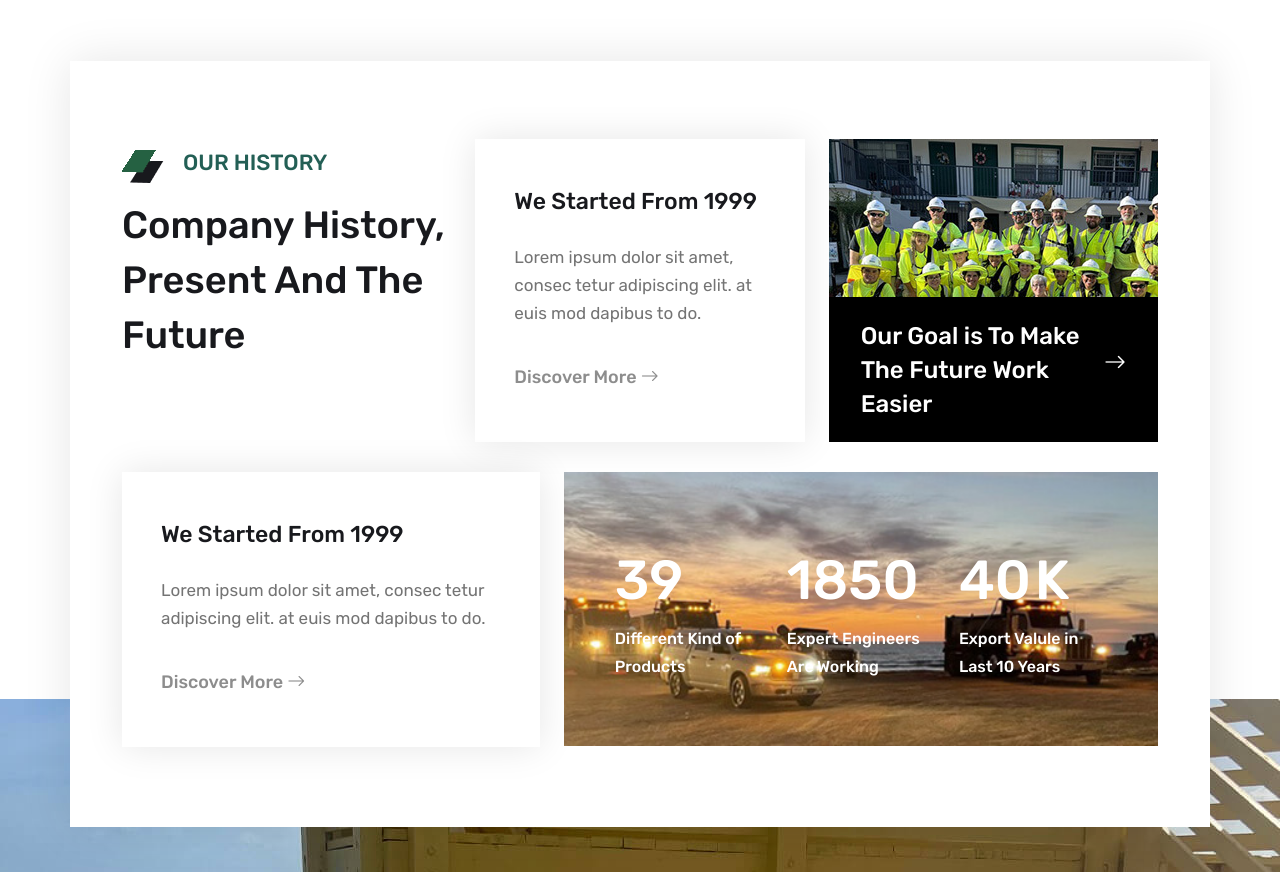
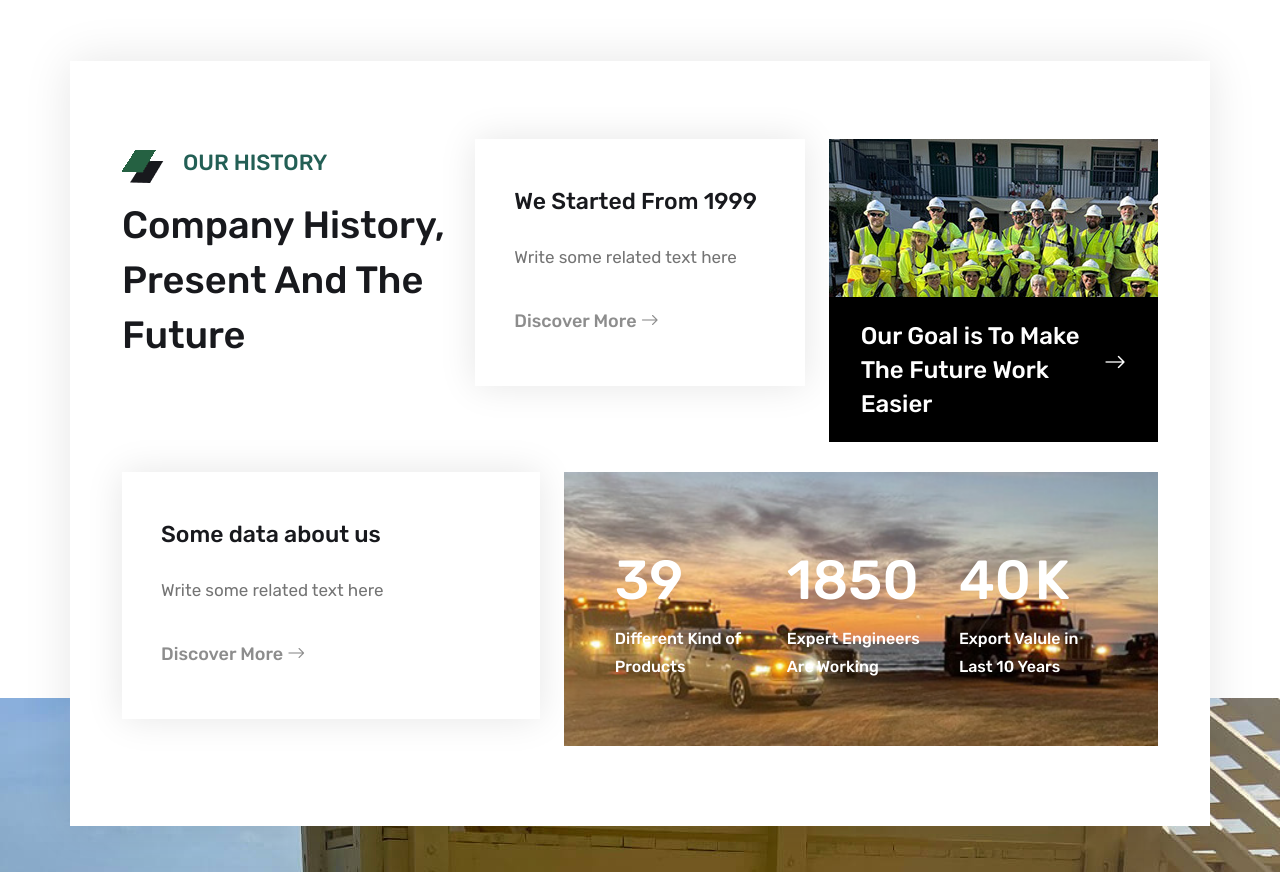
Before and after one commit to jdcardenasBrock/newbrockmlc, a PHP site: page / in a window 1280 px wide. Shown: the part 1176-2048 px from the top of the page. Run offline with PHP 8.4, Linux system fonts and the light colour scheme; some libraries are stand-ins or nearby versions.

Commit message:
ajustes contenido seccion 2 home

```diff
--- a/index.php
+++ b/index.php
@@ -402,9 +402,9 @@
 				<div class="col-lg-4 col-md-6">
 					<div class="history-single-box">
 						<div class="history-content">
-							<h4><a href="#">We Started From 1999</a></h4>
-							<p>Lorem ipsum dolor sit amet, consec tetur adipiscing elit. at euis mod dapibus to do.</p>
-							<a href="#">Discover More <i class="bi bi-arrow-right"></i></a>
+							<h4><a href="contact.php">We Started From 1999</a></h4>
+							<p>Write some related text here</p>
+							<a href="contact.php">Discover More <i class="bi bi-arrow-right"></i></a>
 						</div>
 					</div>
 				</div>
@@ -414,10 +414,10 @@
 							<img src="assets/images/home/Home_10-Our History1.jpg" alt="">
 							<div class="history-items-content">
 								<div class="history-text">
-									<h4><a href="#">Our Goal is To Make The Future Work Easier</a></h4>
+									<h4><a href="contact.php">Our Goal is To Make The Future Work Easier</a></h4>
 								</div>
 								<div class="history-icon">
-									<a href="#"><i class="bi bi-arrow-right"></i></a>
+									<a href="contact.php"><i class="bi bi-arrow-right"></i></a>
 								</div>
 							</div>
 						</div>
@@ -428,9 +428,9 @@
 						<div class="col-lg-5 col-md-6">
 							<div class="history-single-box">
 								<div class="history-content">
-									<h4><a href="#">We Started From 1999</a></h4>
-									<p>Lorem ipsum dolor sit amet, consec tetur adipiscing elit. at euis mod dapibus to do.</p>
-									<a href="#">Discover More <i class="bi bi-arrow-right"></i></a>
+									<h4><a href="contact.php">Some data about us</a></h4>
+									<p>Write some related text here</p>
+									<a href="contact.php">Discover More <i class="bi bi-arrow-right"></i></a>
 								</div>
 							</div>
 						</div>
```
